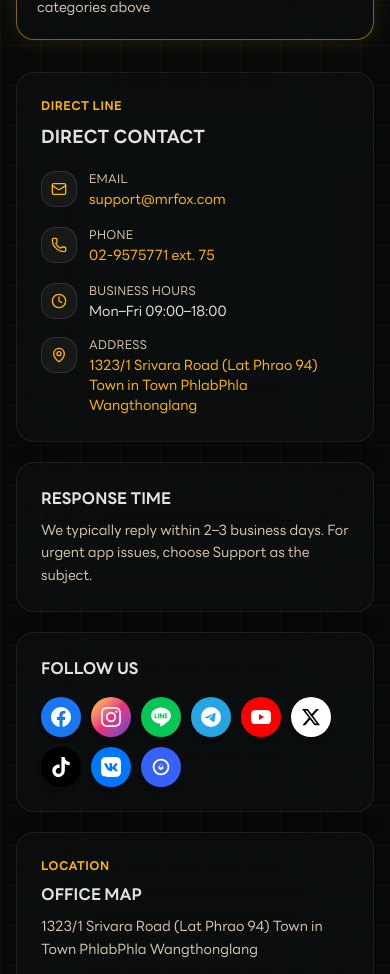
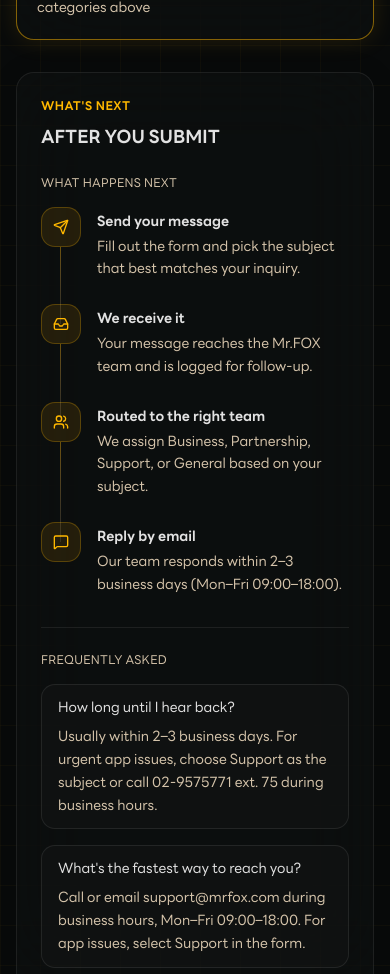
Before and after one commit to natcharinee/mr.fox-site, a Next.js app in the folder showcase/: page /en/contact in a window 390 px wide. Shown: the part 1780-2754 px from the top of the page. Built offline with nearby package versions, Linux system fonts and the light colour scheme; no server answers.

Commit message:
Improve contact page with guide card, map pin, and LINE link.
Add post-submit steps and FAQ, fix guide hydration from server props, point map links to the official office pin, and update LINE to @989ubhfy.

Co-authored-by: Cursor <cursoragent@cursor.com>

```diff
--- a/showcase/messages/en.json
+++ b/showcase/messages/en.json
@@ -291,12 +291,49 @@
       "hoursLabel": "Business hours",
       "hoursValue": "Mon–Fri 09:00–18:00",
       "addressLabel": "Address",
-      "addressValue": "1323/1 Srivara Road (Lat Phrao 94) Town in Town PhlabPhla Wangthonglang",
-      "addressHref": "https://www.google.com/maps/search/?api=1&query=1323%2F1+Srivara+Road+Town+in+Town+PhlabPhla+Wangthonglang+Bangkok"
+      "addressValue": "1323/1 Srivara Road (Lat Phrao 94) Town in Town PhlabPhla Wangthonglang"
     },
     "response": {
       "title": "Response time",
       "desc": "We typically reply within 2–3 business days. For urgent app issues, choose Support as the subject."
+    },
+    "guide": {
+      "eyebrow": "WHAT'S NEXT",
+      "title": "After you submit",
+      "stepsTitle": "What happens next",
+      "steps": [
+        {
+          "title": "Send your message",
+          "description": "Fill out the form and pick the subject that best matches your inquiry."
+        },
+        {
+          "title": "We receive it",
+          "description": "Your message reaches the Mr.FOX team and is logged for follow-up."
+        },
+        {
+          "title": "Routed to the right team",
+          "description": "We assign Business, Partnership, Support, or General based on your subject."
+        },
+        {
+          "title": "Reply by email",
+          "description": "Our team responds within 2–3 business days (Mon–Fri 09:00–18:00)."
+        }
+      ],
+      "faqTitle": "Frequently asked",
+      "faq": [
+        {
+          "question": "How long until I hear back?",
+          "answer": "Usually within 2–3 business days. For urgent app issues, choose Support as the subject or call 02-9575771 ext. 75 during business hours."
+        },
+        {
+          "question": "What's the fastest way to reach you?",
+          "answer": "Call or email support@mrfox.com during business hours, Mon–Fri 09:00–18:00. For app issues, select Support in the form."
+        },
+        {
+          "question": "What's the difference between Support and Business?",
+          "answer": "Support is for app usage, accounts, and existing services. Business Inquiry is for organizations or brands interested in using the Mr.FOX platform or consulting on new projects."
+        }
+      ]
     },
     "social": {
       "title": "Follow us"
@@ -306,8 +343,7 @@
       "title": "Office map",
       "address": "1323/1 Srivara Road (Lat Phrao 94) Town in Town PhlabPhla Wangthonglang",
       "iframeTitle": "Mr.FOX office on Google Maps",
-      "openLabel": "Open in Google Maps",
-      "openHref": "https://www.google.com/maps/search/?api=1&query=1323%2F1+Srivara+Road+Town+in+Town+PhlabPhla+Wangthonglang+Bangkok"
+      "openLabel": "Open in Google Maps"
     },
     "help": {
       "eyebrow": "HOW WE HELP",
@@ -336,7 +372,6 @@
       "eyebrow": "OFFICE",
       "company": "Mr.FOX Co., Ltd.",
       "address": "1323/1 Srivara Road (Lat Phrao 94) Town in Town PhlabPhla Wangthonglang",
-      "addressHref": "https://www.google.com/maps/search/?api=1&query=1323%2F1+Srivara+Road+Town+in+Town+PhlabPhla+Wangthonglang+Bangkok",
       "note": "Contact us by email, phone, or the message form during business hours."
     }
   },
--- a/showcase/messages/th.json
+++ b/showcase/messages/th.json
@@ -291,12 +291,49 @@
       "hoursLabel": "เวลาทำการ",
       "hoursValue": "จันทร์–ศุกร์ 09:00–18:00 น.",
       "addressLabel": "ที่อยู่",
-      "addressValue": "1323/1 ถนนศรีวรา (ลาดพร้าว 94) ทาวน์อินทาวน์ พลับพลา เขตวังทองหลาง กรุงเทพฯ",
-      "addressHref": "https://www.google.com/maps/search/?api=1&query=1323%2F1+Srivara+Road+Town+in+Town+PhlabPhla+Wangthonglang+Bangkok"
+      "addressValue": "1323/1 ถนนศรีวรา (ลาดพร้าว 94) ทาวน์อินทาวน์ พลับพลา เขตวังทองหลาง กรุงเทพฯ"
     },
     "response": {
       "title": "เวลาตอบกลับ",
       "desc": "ทีมงานจะตอบกลับภายใน 2–3 วันทำการ สำหรับเรื่องด่วนเกี่ยวกับการใช้งานแอป แนะนำเลือกหัวข้อ Support"
+    },
+    "guide": {
+      "eyebrow": "WHAT'S NEXT",
+      "title": "หลังส่งฟอร์ม",
+      "stepsTitle": "ขั้นตอนการดำเนินการ",
+      "steps": [
+        {
+          "title": "ส่งข้อความ",
+          "description": "กรอกแบบฟอร์มและเลือกหัวข้อที่ตรงกับเรื่องของคุณ"
+        },
+        {
+          "title": "ทีมรับเรื่อง",
+          "description": "ข้อความจะถูกส่งถึงทีม Mr.FOX และบันทึกในระบบติดตาม"
+        },
+        {
+          "title": "ส่งต่อทีมที่เหมาะสม",
+          "description": "เราจะมอบหมายให้ทีม Business, Partnership, Support หรือ General ตามหัวข้อที่เลือก"
+        },
+        {
+          "title": "ตอบกลับทางอีเมล",
+          "description": "ทีมงานจะติดต่อกลับภายใน 2–3 วันทำการ (จันทร์–ศุกร์ 09:00–18:00 น.)"
+        }
+      ],
+      "faqTitle": "คำถามที่พบบ่อย",
+      "faq": [
+        {
+          "question": "ตอบกลับใช้เวลานานแค่ไหน?",
+          "answer": "โดยทั่วไปภายใน 2–3 วันทำการ หากเป็นเรื่องด่วนเกี่ยวกับการใช้งานแอป แนะนำเลือกหัวข้อ Support หรือโทร 02-9575771 ต่อ 75 ในวันและเวลาทำการ"
+        },
+        {
+          "question": "ติดต่อด่วนควรใช้ช่องทางไหน?",
+          "answer": "โทรศัพท์หรืออีเมล support@mrfox.com ในวันและเวลาทำการ จันทร์–ศุกร์ 09:00–18:00 น. สำหรับปัญหาการใช้งานแอปให้เลือกหัวข้อ Support ในฟอร์ม"
+        },
+        {
+          "question": "Support กับ Business ต่างกันยังไง?",
+          "answer": "Support สำหรับปัญหาการใช้งานแอป บัญชี และบริการที่มีอยู่แล้ว Business Inquiry สำหรับองค์กรหรือแบรนด์ที่สนใจใช้แพลตฟอร์ม Mr.FOX หรือปรึกษาโปรเจกต์ใหม่"
+        }
+      ]
     },
     "social": {
       "title": "ติดตามเรา"
@@ -306,8 +343,7 @@
       "title": "แผนที่สำนักงาน",
       "address": "1323/1 ถนนศรีวรา (ลาดพร้าว 94) ทาวน์อินทาวน์ พลับพลา เขตวังทองหลาง กรุงเทพฯ",
       "iframeTitle": "แผนที่สำนักงาน Mr.FOX",
-      "openLabel": "เปิดใน Google Maps",
-      "openHref": "https://www.google.com/maps/search/?api=1&query=1323%2F1+Srivara+Road+Town+in+Town+PhlabPhla+Wangthonglang+Bangkok"
+      "openLabel": "เปิดใน Google Maps"
     },
     "help": {
       "eyebrow": "HOW WE HELP",
@@ -336,7 +372,6 @@
       "eyebrow": "OFFICE",
       "company": "บริษัท มิสเตอร์ ฟ็อกซ์ จำกัด",
       "address": "1323/1 ถนนศรีวรา (ลาดพร้าว 94) ทาวน์อินทาวน์ พลับพลา เขตวังทองหลาง กรุงเทพฯ",
-      "addressHref": "https://www.google.com/maps/search/?api=1&query=1323%2F1+Srivara+Road+Town+in+Town+PhlabPhla+Wangthonglang+Bangkok",
       "note": "ติดต่อผ่านอีเมล โทรศัพท์ หรือแบบฟอร์มส่งข้อความได้ในวันและเวลาทำการ"
     }
   },
--- a/showcase/messages/zh.json
+++ b/showcase/messages/zh.json
@@ -291,12 +291,49 @@
       "hoursLabel": "营业时间",
       "hoursValue": "周一至周五 09:00–18:00",
       "addressLabel": "地址",
-      "addressValue": "1323/1 Srivara Road (Lat Phrao 94) Town in Town PhlabPhla Wangthonglang",
-      "addressHref": "https://www.google.com/maps/search/?api=1&query=1323%2F1+Srivara+Road+Town+in+Town+PhlabPhla+Wangthonglang+Bangkok"
+      "addressValue": "1323/1 Srivara Road (Lat Phrao 94) Town in Town PhlabPhla Wangthonglang"
     },
     "response": {
       "title": "回复时间",
       "desc": "我们通常会在 2–3 个工作日内回复。如有紧急应用问题，请选择支持作为主题。"
+    },
+    "guide": {
+      "eyebrow": "WHAT'S NEXT",
+      "title": "提交之后",
+      "stepsTitle": "处理流程",
+      "steps": [
+        {
+          "title": "发送消息",
+          "description": "填写表单并选择与您的咨询最匹配的主题。"
+        },
+        {
+          "title": "团队接收",
+          "description": "消息将送达 Mr.FOX 团队并记录在跟进系统中。"
+        },
+        {
+          "title": "转交合适团队",
+          "description": "根据您选择的主题，分配给商务、合作、支持或一般团队。"
+        },
+        {
+          "title": "邮件回复",
+          "description": "团队将在 2–3 个工作日内回复（周一至周五 09:00–18:00）。"
+        }
+      ],
+      "faqTitle": "常见问题",
+      "faq": [
+        {
+          "question": "多久能收到回复？",
+          "answer": "通常在 2–3 个工作日内。如有紧急应用问题，请选择支持作为主题，或在营业时间内致电 02-9575771 转分机 75。"
+        },
+        {
+          "question": "紧急联系用什么方式最快？",
+          "answer": "请于营业时间（周一至周五 09:00–18:00）致电或发送邮件至 support@mrfox.com。应用问题请在表单中选择支持。"
+        },
+        {
+          "question": "支持和商务咨询有什么区别？",
+          "answer": "支持适用于应用使用、账户和现有服务问题。商务咨询适用于有兴趣使用 Mr.FOX 平台或咨询新项目的组织或品牌。"
+        }
+      ]
     },
     "social": {
       "title": "关注我们"
@@ -306,8 +343,7 @@
       "title": "办公地图",
       "address": "1323/1 Srivara Road (Lat Phrao 94) Town in Town PhlabPhla Wangthonglang",
       "iframeTitle": "Mr.FOX 办公室 Google 地图",
-      "openLabel": "在 Google 地图中打开",
-      "openHref": "https://www.google.com/maps/search/?api=1&query=1323%2F1+Srivara+Road+Town+in+Town+PhlabPhla+Wangthonglang+Bangkok"
+      "openLabel": "在 Google 地图中打开"
     },
     "help": {
       "eyebrow": "HOW WE HELP",
@@ -336,7 +372,6 @@
       "eyebrow": "OFFICE",
       "company": "Mr.FOX Co., Ltd.",
       "address": "1323/1 Srivara Road (Lat Phrao 94) Town in Town PhlabPhla Wangthonglang",
-      "addressHref": "https://www.google.com/maps/search/?api=1&query=1323%2F1+Srivara+Road+Town+in+Town+PhlabPhla+Wangthonglang+Bangkok",
       "note": "请于营业时间内通过邮箱、电话或留言表单联系我们。"
     }
   },
--- a/showcase/src/app/[locale]/(public)/contact/page.tsx
+++ b/showcase/src/app/[locale]/(public)/contact/page.tsx
@@ -1,5 +1,6 @@
 import { getTranslations } from "next-intl/server";
 import { ContactPageContent } from "@/components/contact/contact-page-content";
+import type { ContactGuideContent } from "@/components/contact/contact-guide-card";
 import { PageHero } from "@/components/layout/page-hero";
 import { PageShell } from "@/components/layout/page-shell";
 import type { Locale } from "@/i18n/routing";
@@ -22,11 +23,12 @@ export async function generateMetadata({ params }: Props) {
 
 export default async function ContactPage() {
   const t = await getTranslations("contact");
+  const guide = t.raw("guide") as ContactGuideContent;
 
   return (
     <PageShell>
       <PageHero title={t("title")} description={t("subtitle")} />
-      <ContactPageContent />
+      <ContactPageContent guide={guide} />
     </PageShell>
   );
 }
--- /dev/null
+++ b/showcase/src/components/contact/contact-guide-card.tsx
@@ -0,0 +1,100 @@
+import { Inbox, MessageSquare, Send, Users } from "lucide-react";
+import { GlassCard } from "@/components/vulpine/vulpine-primitives";
+import { cn } from "@/lib/utils";
+
+export type GuideStep = {
+  title: string;
+  description: string;
+};
+
+export type GuideFaqItem = {
+  question: string;
+  answer: string;
+};
+
+export type ContactGuideContent = {
+  eyebrow: string;
+  title: string;
+  stepsTitle: string;
+  steps: GuideStep[];
+  faqTitle: string;
+  faq: GuideFaqItem[];
+};
+
+const STEP_ICONS = [Send, Inbox, Users, MessageSquare] as const;
+
+export function ContactGuideCard({
+  content,
+  className,
+}: {
+  content: ContactGuideContent;
+  className?: string;
+}) {
+  return (
+    <GlassCard className={cn("p-6 sm:p-8", className)}>
+      <div>
+        <p className="vulpine-label mb-2 text-[var(--vulpine-primary-container)]">
+          {content.eyebrow}
+        </p>
+        <h3 className="font-display text-lg font-bold uppercase text-[var(--vulpine-on-surface)]">
+          {content.title}
+        </h3>
+      </div>
+
+      <div className="mt-6">
+        <p className="text-xs font-medium uppercase tracking-wide text-[var(--vulpine-on-surface-variant)]">
+          {content.stepsTitle}
+        </p>
+        <ol className="relative mt-4 space-y-0">
+          {content.steps.map((step, index) => {
+            const Icon = STEP_ICONS[index] ?? MessageSquare;
+            const isLast = index === content.steps.length - 1;
+
+            return (
+              <li key={step.title} className="relative flex gap-4 pb-6 last:pb-0">
+                {!isLast ? (
+                  <span
+                    className="absolute left-[19px] top-10 h-[calc(100%-1.25rem)] w-px bg-gradient-to-b from-[var(--vulpine-primary-container)]/40 to-white/10"
+                    aria-hidden
+                  />
+                ) : null}
+                <div className="relative z-10 flex size-10 shrink-0 items-center justify-center rounded-xl border border-[var(--vulpine-primary-container)]/25 bg-[var(--vulpine-primary-container)]/10 text-[var(--vulpine-primary-container)]">
+                  <Icon className="size-4" aria-hidden />
+                </div>
+                <div className="min-w-0 pt-1">
+                  <p className="font-display text-sm font-bold text-[var(--vulpine-on-surface)]">
+                    {step.title}
+                  </p>
+                  <p className="mt-1 text-sm leading-relaxed text-[var(--vulpine-on-surface-variant)]">
+                    {step.description}
+                  </p>
+                </div>
+              </li>
+            );
+          })}
+        </ol>
+      </div>
+
+      <div className="mt-8 border-t border-white/8 pt-6">
+        <p className="text-xs font-medium uppercase tracking-wide text-[var(--vulpine-on-surface-variant)]">
+          {content.faqTitle}
+        </p>
+        <dl className="mt-4 space-y-4">
+          {content.faq.map((item) => (
+            <div
+              key={item.question}
+              className="rounded-xl border border-white/8 bg-white/[0.02] px-4 py-3"
+            >
+              <dt className="text-sm font-medium text-[var(--vulpine-on-surface)]">
+                {item.question}
+              </dt>
+              <dd className="mt-2 text-sm leading-relaxed text-[var(--vulpine-on-surface-variant)]">
+                {item.answer}
+              </dd>
+            </div>
+          ))}
+        </dl>
+      </div>
+    </GlassCard>
+  );
+}
--- a/showcase/src/components/contact/contact-map-card.tsx
+++ b/showcase/src/components/contact/contact-map-card.tsx
@@ -2,7 +2,7 @@ import { useTranslations } from "next-intl";
 import { ExternalLink } from "lucide-react";
 import { GlassCard } from "@/components/vulpine/vulpine-primitives";
 import { publicTheme } from "@/components/layout/public-theme";
-import { MRFOX_MAP_EMBED_URL } from "@/lib/contact/map";
+import { MRFOX_MAP_EMBED_URL, MRFOX_MAP_LINK } from "@/lib/contact/map";
 import { cn } from "@/lib/utils";
 
 export function ContactMapCard() {
@@ -35,7 +35,7 @@ export function ContactMapCard() {
 
       <div className="p-4">
         <a
-          href={t("openHref")}
+          href={MRFOX_MAP_LINK}
           target="_blank"
           rel="noopener noreferrer"
           className={cn(
--- a/showcase/src/components/contact/contact-page-content.tsx
+++ b/showcase/src/components/contact/contact-page-content.tsx
@@ -16,7 +16,12 @@ import { Button } from "@/components/ui/button";
 import { Input } from "@/components/ui/input";
 import { GlassCard, VulpineSectionHeader } from "@/components/vulpine/vulpine-primitives";
 import { publicTheme } from "@/components/layout/public-theme";
+import { MRFOX_MAP_LINK } from "@/lib/contact/map";
 import { submitContactForm } from "@/lib/contact/actions";
+import {
+  ContactGuideCard,
+  type ContactGuideContent,
+} from "@/components/contact/contact-guide-card";
 import { ContactMapCard } from "@/components/contact/contact-map-card";
 import { SocialLinkButton } from "@/components/contact/social-platform-icon";
 import { MRFOX_SOCIAL_LINKS } from "@/lib/contact/social-links";
@@ -63,7 +68,7 @@ async function contactAction(
   }
 }
 
-export function ContactPageContent() {
+export function ContactPageContent({ guide }: { guide: ContactGuideContent }) {
   const t = useTranslations("contact");
   const [subject, setSubject] = useState<ContactSubject>("general");
   const [state, formAction, pending] = useActionState(contactAction, null);
@@ -199,6 +204,8 @@ export function ContactPageContent() {
             );
           })}
         </div>
+
+        <ContactGuideCard content={guide} />
         </div>
 
         <aside className="space-y-5 lg:col-span-2">
@@ -227,7 +234,7 @@ export function ContactPageContent() {
                 icon={MapPin}
                 label={t("direct.addressLabel")}
                 value={t("direct.addressValue")}
-                href={t("direct.addressHref")}
+                href={MRFOX_MAP_LINK}
                 external
               />
             </ul>
@@ -293,7 +300,7 @@ export function ContactPageContent() {
             </h3>
             <p className="mt-2 text-sm text-[var(--vulpine-on-surface-variant)]">
               <a
-                href={t("office.addressHref")}
+                href={MRFOX_MAP_LINK}
                 target="_blank"
                 rel="noopener noreferrer"
                 className={cn(publicTheme.link, "hover:underline")}
--- a/showcase/src/lib/contact/social-links.ts
+++ b/showcase/src/lib/contact/social-links.ts
@@ -12,7 +12,7 @@ export const MRFOX_SOCIAL_LINKS = [
   {
     id: "line",
     label: "LINE",
-    href: "https://line.me/R/ti/p/@mrfox.token",
+    href: "https://line.me/R/ti/p/@989ubhfy",
   },
   {
     id: "telegram",
```
Also changed, not shown: showcase/src/lib/contact/map.ts (+4 -3 lines).
